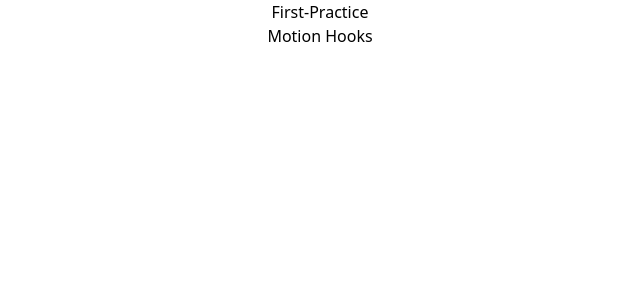
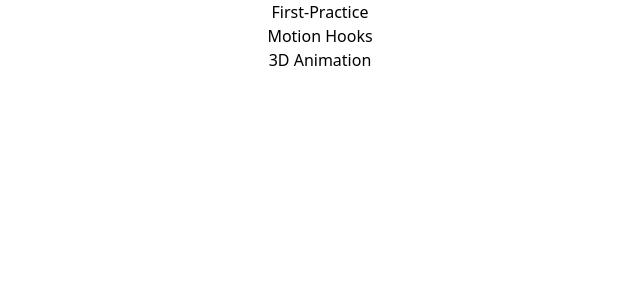
Before and after one commit to AshrafulPatHan/framer-motion, a Next.js app: page / in a window 1280 px wide. Shown: the top 300 px of the page, without its empty margins (320-960 px from the left). Built offline with nearby package versions, Linux system fonts and the light colour scheme.

Commit message:
adding 3d animation

```diff
--- /dev/null
+++ b/app/animate/page.tsx
@@ -0,0 +1,10 @@
+
+
+
+export default function animate() {
+  return(
+    <div>
+      a
+    </div>
+  )
+}
--- a/app/hooks/page.tsx
+++ b/app/hooks/page.tsx
@@ -34,6 +34,7 @@ export default function MotionHooks() {
             }
         });
     }
+
     return(
         <div className="flex flex-col items-center gap-5 justify-center my-20 mb-20">
             <motion.button
--- a/app/page.tsx
+++ b/app/page.tsx
@@ -6,6 +6,7 @@ export default function Home() {
     <div className="flex flex-col items-center justify-center ">
       <Link href="/first-motion" >First-Practice</Link>
       <Link href="/hooks" >Motion Hooks</Link>
+      <Link href="/animate" >3D Animation</Link>
     </div>
   );
 }
```
